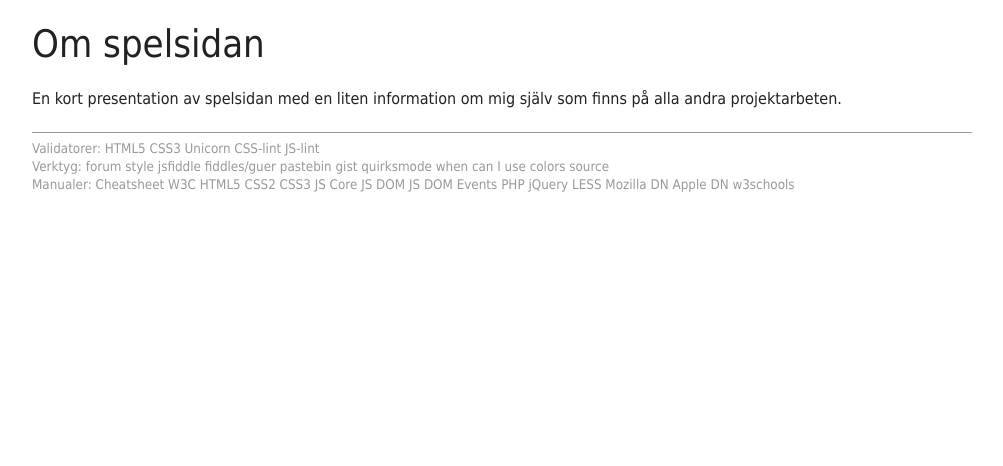
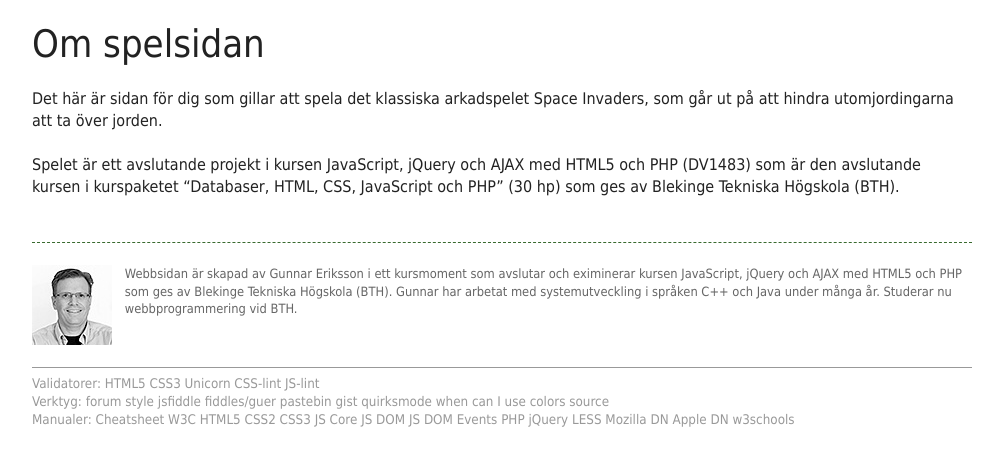
Before and after one commit to GunnarEriksson/space-invaders, a PHP site: page /about.php in a window 1280 px wide. Shown: the part 196-662 px from the top of the page, without its empty margins (138-1141 px from the left). Run offline with PHP 8.4, Linux system fonts and the light colour scheme; style sheets or scripts are compiled from the project's sources; some libraries are stand-ins or nearby versions.

Commit message:
Updated the presentation of the website

```diff
--- a/about.php
+++ b/about.php
@@ -5,9 +5,23 @@ include(__DIR__ . "/incl/header.php");
 ?>
 <article>
     <h1>Om spelsidan</h1>
-    <p>En kort presentation av spelsidan med en liten information om mig själv
-    som finns på alla andra projektarbeten.</p>
+    <p>Det här är sidan för dig som gillar att spela det klassiska arkadspelet
+    Space Invaders, som går ut på att hindra utomjordingarna att ta över jorden.</p>
+    <p>Spelet är ett avslutande projekt i kursen JavaScript, jQuery och AJAX med
+    HTML5 och PHP (DV1483) som är den avslutande kursen i kurspaketet
+    “Databaser, HTML, CSS, JavaScript och PHP” (30 hp) som ges av Blekinge
+    Tekniska Högskola (BTH).</p>
 </article>
+<footer class="byline">
+    <p>
+        <img src="./img/me/byline.jpg" alt="En bild på Gunnar Eriksson">
+        Webbsidan är skapad av Gunnar Eriksson i ett kursmoment som avslutar
+        och eximinerar kursen JavaScript, jQuery och AJAX med HTML5 och PHP
+        som ges av Blekinge Tekniska Högskola (BTH). Gunnar har arbetat med
+        systemutveckling i språken C++ och Java under många år. Studerar nu
+        webbprogrammering vid BTH.
+    </p>
+</footer>
 
 <?php $path=__DIR__; include(__DIR__ . "/incl/footer.php"); ?>
 <?php $path=__DIR__; include(__DIR__ . "/incl/end-of-page.php"); ?>
--- /dev/null
+++ b/css/about.less
@@ -0,0 +1,17 @@
+.byline {
+    border-top: 1px dashed #396a2f;
+    color: #666;
+    margin-top: 44px;
+    overflow: auto;
+    padding-top: 22px;
+}
+
+.byline p {
+    font-size: 0.8em;
+    margin-top: 0;
+}
+
+.byline img {
+    float: left;
+    margin-right: 1em;
+}
--- a/css/base.less
+++ b/css/base.less
@@ -221,3 +221,10 @@ body{max-width:940px;margin:8px auto;}
     &:hover{color:darken(@color,40%);text-decoration:underline;}
   }
 }
+
+img {
+    height: auto;
+    margin: auto;
+    max-width: 100%;
+    width: auto;
+}
--- a/css/style.less
+++ b/css/style.less
@@ -9,3 +9,6 @@
 
 // Add game style
 @import "game.less";
+
+// Add about style
+@import "about.less";
```
Also changed, not shown: index.php (+10 -3 lines), img/index/si_intro.jpg (added), img/me/byline.jpg (added).
